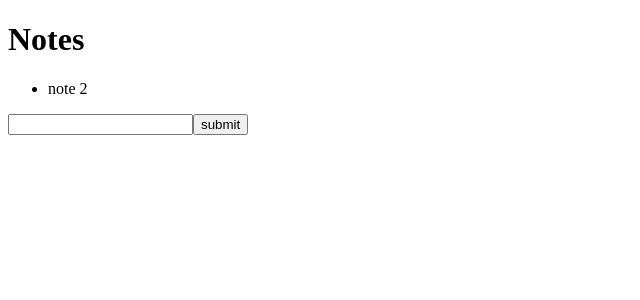
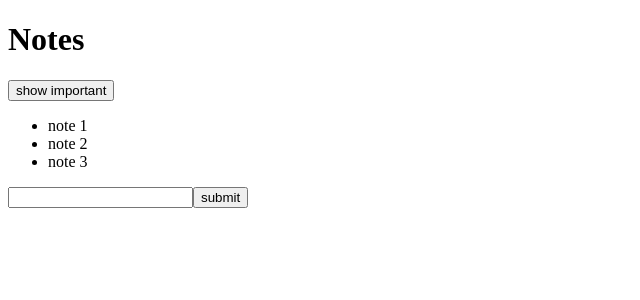
Before and after one commit to nabinamangrati/fullstackopen-workshops, a React (Vite) app in the folder part2/notes-app/: page / in a window 1280 px wide. Shown: the top 300 px of the page, without its empty margins (0-640 px from the left). Built offline with nearby package versions, Linux system fonts and the light colour scheme.

Commit message:
part2b complete workshop

```diff
--- a/part2/notes-app/src/App.jsx
+++ b/part2/notes-app/src/App.jsx
@@ -3,9 +3,18 @@ import Note from "./components/Notes";
 const App = (props) => {
   const [notes, setNotes] = useState(props.notes);
   const [newNote, setNewNote] = useState("");
+  const [showAll, setShowAll] = useState(true);
 
   const notesToShow = notes.filter((note) => {
-    return !note.important;
+    if (showAll) {
+      return true;
+    } else {
+      if (note.important === true) {
+        return true;
+      } else {
+        return false;
+      }
+    }
   });
   const handleSubmit = () => {
     event.preventDefault();
@@ -23,9 +32,15 @@ const App = (props) => {
     console.log(event.target.value);
     setNewNote(event.target.value);
   };
+  const handleShowAll = () => {
+    setShowAll(!showAll);
+  };
   return (
     <>
       <h1>Notes</h1>
+      <button onClick={handleShowAll}>
+        show {showAll ? "important" : "all"}
+      </button>
       <ul>
         {notesToShow.map((value) => {
           {
```
